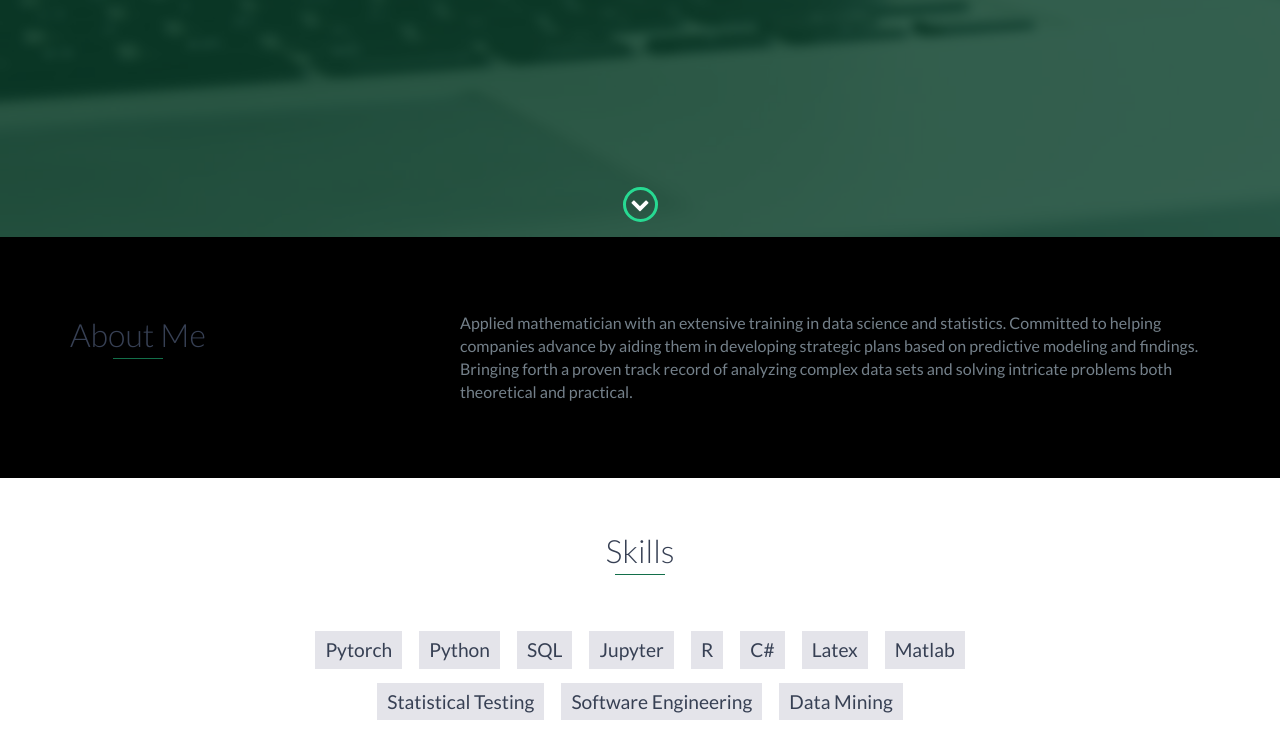
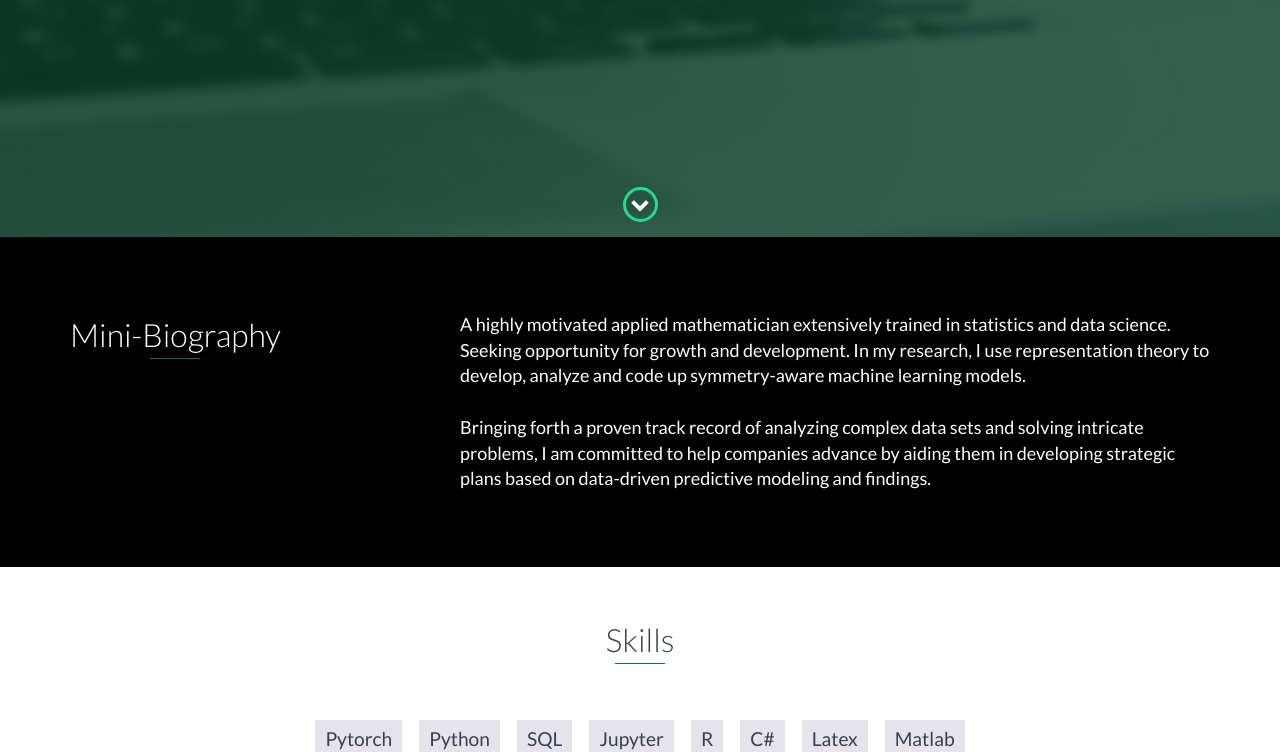
Before and after one commit to yqaddur1/yqaddur1.github.io, a website: page index.html in a window 1280 px wide. Shown: the part 563-1315 px from the top of the page. Drawn offline with nearby package versions, Linux system fonts and the light colour scheme.

Commit message:
small update

```diff
--- a/index.html
+++ b/index.html
@@ -49,7 +49,7 @@
     <div id="lead">
         <div id="lead-content">
             <h1>Yousef Qaddura</h1>
-            <h2>Mathematics PhD Candidate & Data Scientist</h2>
+            <h2>PhD Candidate & Data Scientist</h2>
             <a target="_blank"
                 href="shorturl.at/eFLNW"
                 class="btn-rounded-white">View Resume</a>
@@ -71,13 +71,17 @@
         <div class="container">
             <div class="row">
                 <div class="col-md-4">
-                    <h2 class="heading">About Me</h2>
+                    <h2 class="heading">Mini-Biography</h2>
                 </div>
                 <div class="col-md-8">
                     <p>
-                        Applied mathematician with an extensive training in data science and statistics. Committed to helping companies advance by aiding them in developing strategic plans
-                        based on predictive modeling and findings. Bringing forth a proven track record
-                        of analyzing complex data sets and solving intricate problems both theoretical and practical.
+                        A highly motivated applied mathematician extensively trained in statistics and data science. Seeking opportunity for growth and development.
+                        In my research, I use representation theory to develop, analyze and code up symmetry-aware machine learning models.
+                    </p>
+
+                    <p>
+                        <br>Bringing forth a proven track record of analyzing complex data sets and solving intricate problems,
+                        I am committed to help companies advance by aiding them in developing strategic plans based on data-driven predictive modeling and findings.
                     </p>
                 </div>
             </div>
--- a/scss/styles.scss
+++ b/scss/styles.scss
@@ -452,12 +452,13 @@ footer {
     background-color:black;
 
     h2 {
-        color: $heading;
+        color: rgb(255, 255, 255);
     }
 
     p {
-        color: $text;
+        color: rgb(254, 254, 254);
         margin: 0;
+        font-size: large;
     }
 }
 
```
Also changed, not shown: css/styles.css.
